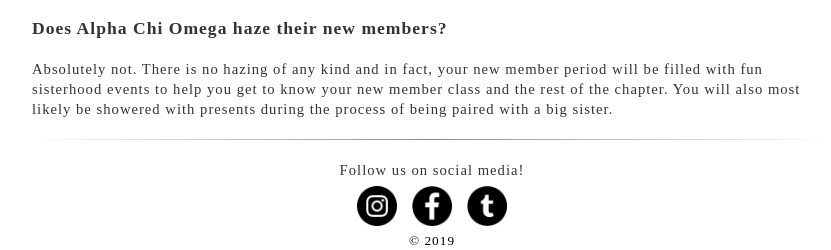
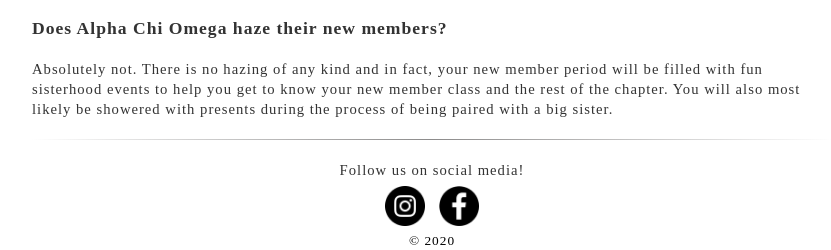
Before and after one commit to rweinberger/axo-public, a Django app: page /faq/ in a window 1280 px wide. Shown: the part 1155-1405 px from the top of the page, without its empty margins (208-1039 px from the left). Run offline with Django 3.2, Linux system fonts and the light colour scheme; some libraries are stand-ins or nearby versions; some web fonts are replaced.

Commit message:
Updates year to 2020 and removes tumblr

```diff
--- a/general/templates/general/base.html
+++ b/general/templates/general/base.html
@@ -60,10 +60,9 @@
     Follow us on social media! <br>
     <a href='https://www.instagram.com/axo_mit/' target="_blank"><img class='social_icon' src="{% static 'general/images/insta.png' %}"/></a>
     <a href='https://www.facebook.com/MitAlphaChiOmega/' target="_blank"><img class='social_icon' src="{% static 'general/images/fb.png' %}"/></a>
-    <a href='https://axomit.tumblr.com/' target="_blank"><img class='social_icon' src="{% static 'general/images/tumblr.png' %}"/></a>
   </div>
   <div id='copyright'>
-  <a href='https://github.com/rweinberger/axo-public' target="_blank">&#169; 2019</a>
+  <a href='https://github.com/rweinberger/axo-public' target="_blank">&#169; 2020</a>
   </div>
 </body>
 <script src="{% static 'general/scripts/test.js' %}"></script>
```
